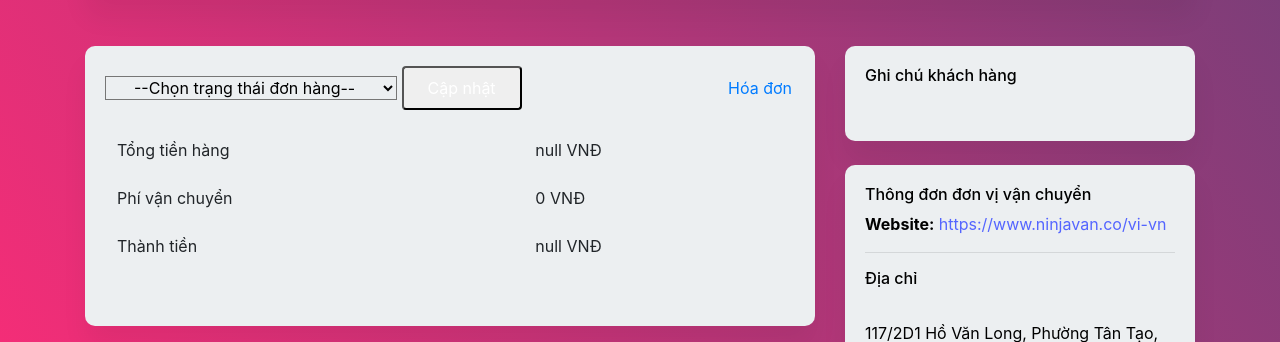
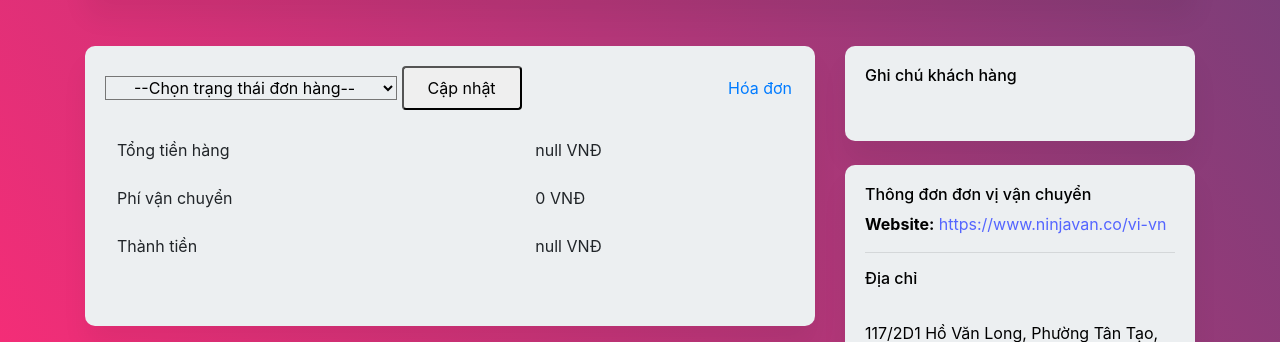
Before and after one commit to Dia2001/proxtech-shop, a Spring app: page /admin/ordermanagement/orderdetail in a window 1280 px wide. Shown: the part 326-668 px from the top of the page. Run offline with Thymeleaf, Linux system fonts and the light colour scheme; the template is opened without the code that fills it, so the values that code supplies are empty; some of the project's set-up classes (security, data sources, template engines, error pages and the like) are left out, and stand-ins take their place; some libraries are stand-ins or nearby versions.

Commit message:
fix color button

```diff
--- a/src/main/resources/templates/admin/ordermanagement/orderdetail.html
+++ b/src/main/resources/templates/admin/ordermanagement/orderdetail.html
@@ -312,7 +312,7 @@
 									<!-- th:onclick="updateStatus([[${oneOrder.id}]])" -->
 									<input th:id="'idOrder'" hidden type="text" th:value="${oneOrder.id}"></input>
 									<button id="btnupdate"
-										class="bg-blue-500 hover:bg-blue-700 text-white font-bold py-2 px-4 rounded">
+										class="bg-blue-500 hover:bg-blue-700 text-black font-bold py-2 px-4 rounded">
 										Cập nhật</button>
 								</div>
 								<div class="d-flex">
```
